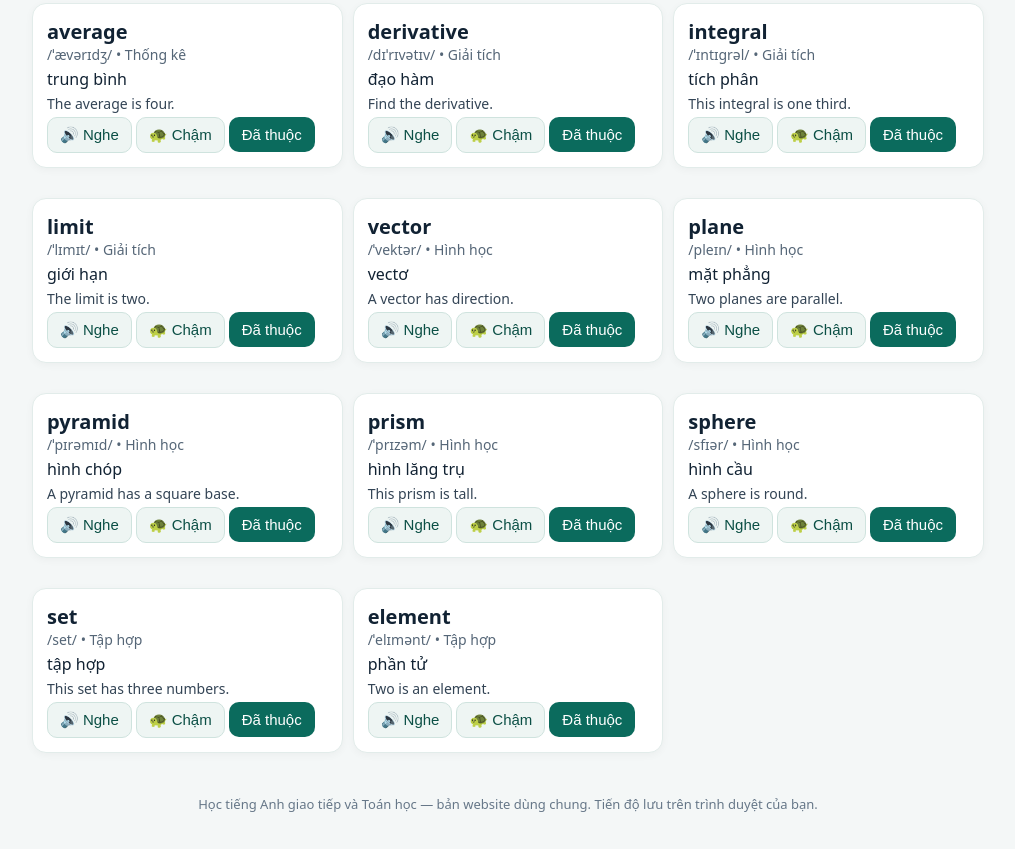
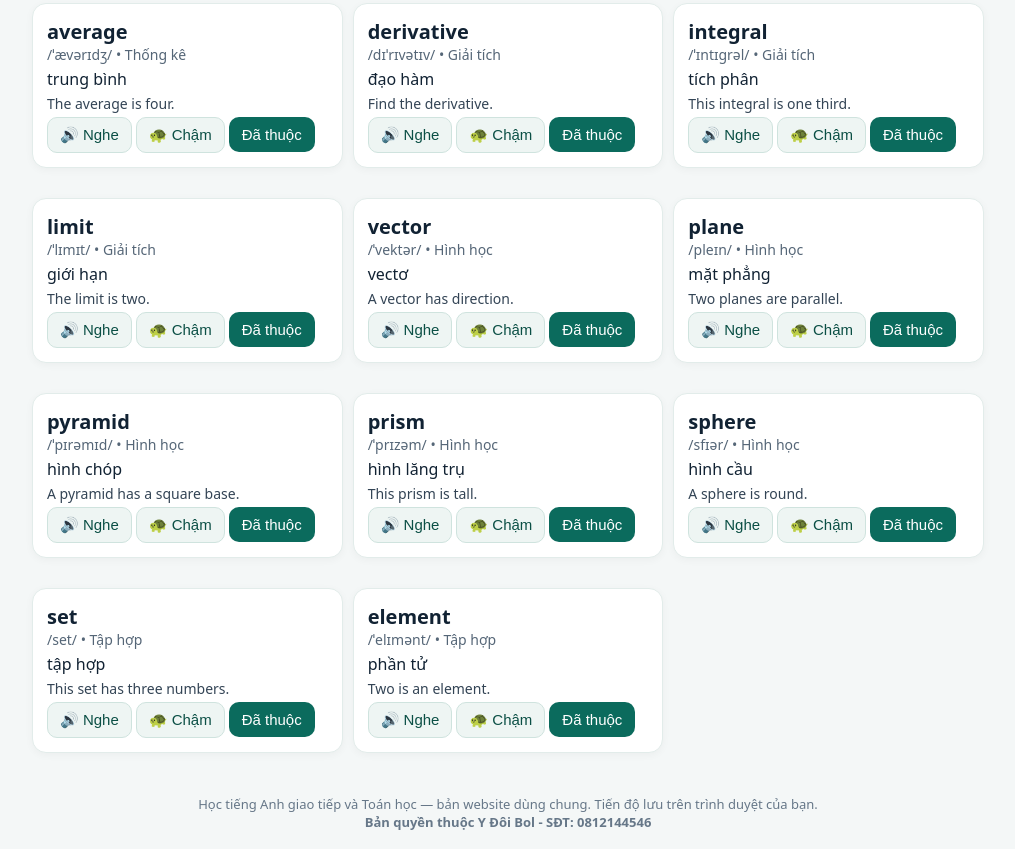
Before and after one commit to doibol221122/hoc-tieng-anh-giao-tiep-va-toan-hoc, a plain HTML site: page index.html in a window 1280 px wide. Shown: the part 2791-3640 px from the top of the page, without its empty margins (132-1147 px from the left). Drawn offline with Linux system fonts and the light colour scheme.

Commit message:
Add copyright footer

```diff
--- a/index.html
+++ b/index.html
@@ -28,7 +28,7 @@ footer{text-align:center;color:#678;font-size:13px;padding:18px}
 <nav id="nav"></nav>
 <main id="main"></main>
 </div>
-<footer>Học tiếng Anh giao tiếp và Toán học — bản website dùng chung. Tiến độ lưu trên trình duyệt của bạn.</footer>
+<footer>Học tiếng Anh giao tiếp và Toán học — bản website dùng chung. Tiến độ lưu trên trình duyệt của bạn.<br><b>Bản quyền thuộc Y Đôi Bol - SĐT: 0812144546</b></footer>
 <script>
 const VOCAB=[
 ["hello","/həˈloʊ/","xin chào","Hello, teacher!","Giao tiếp"],["thank you","/θæŋk juː/","cảm ơn","Thank you very much.","Giao tiếp"],["please","/pliːz/","làm ơn","Please open your book.","Giao tiếp"],["good morning","/ɡʊd ˈmɔːrnɪŋ/","chào buổi sáng","Good morning, class!","Giao tiếp"],["how are you","/haʊ ɑːr juː/","bạn khỏe không","How are you today?","Giao tiếp"],["I am fine","/aɪ æm faɪn/","tôi khỏe","I am fine, thanks.","Giao tiếp"],["teacher","/ˈtiːtʃər/","giáo viên","She is a math teacher.","Giao tiếp"],["student","/ˈstuːdnt/","học sinh","The student is smart.","Giao tiếp"],["book","/bʊk/","sách","This book is new.","Giao tiếp"],["school","/skuːl/","trường học","My school is big.","Giao tiếp"],
```
